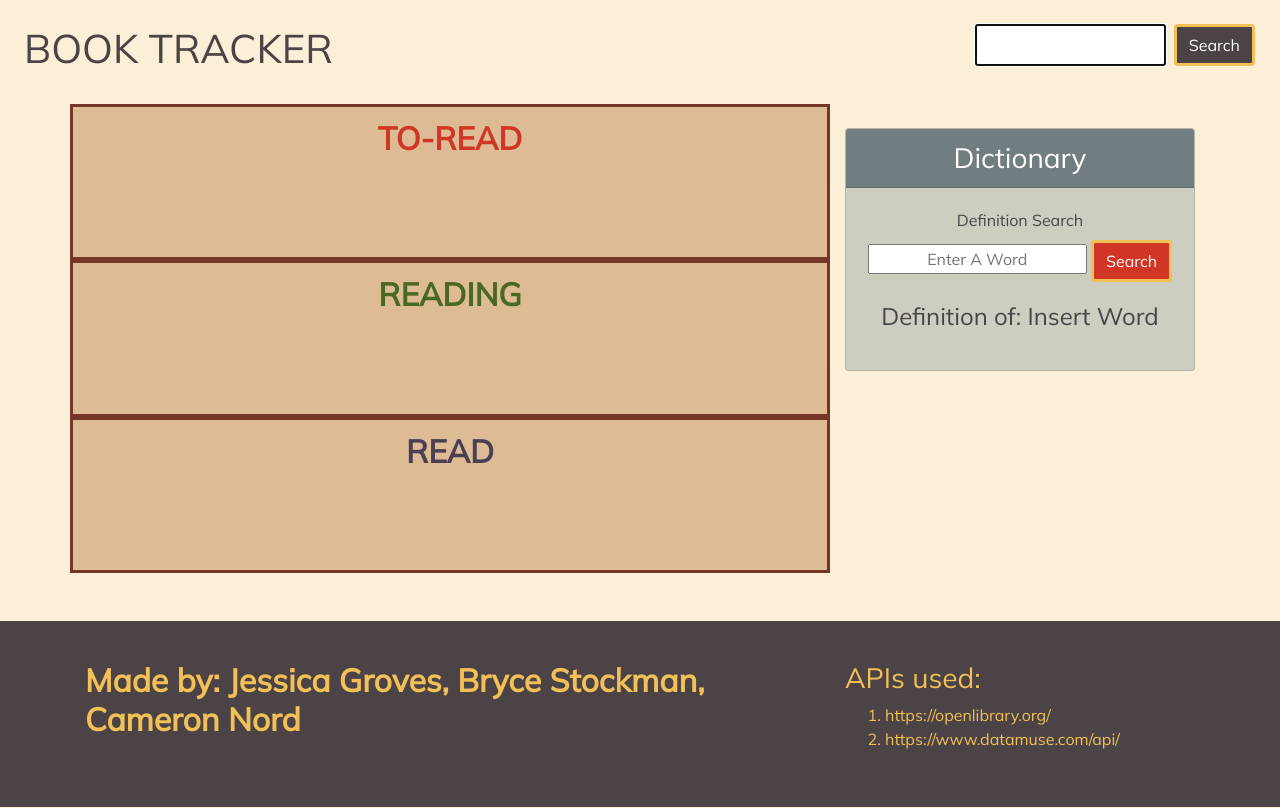
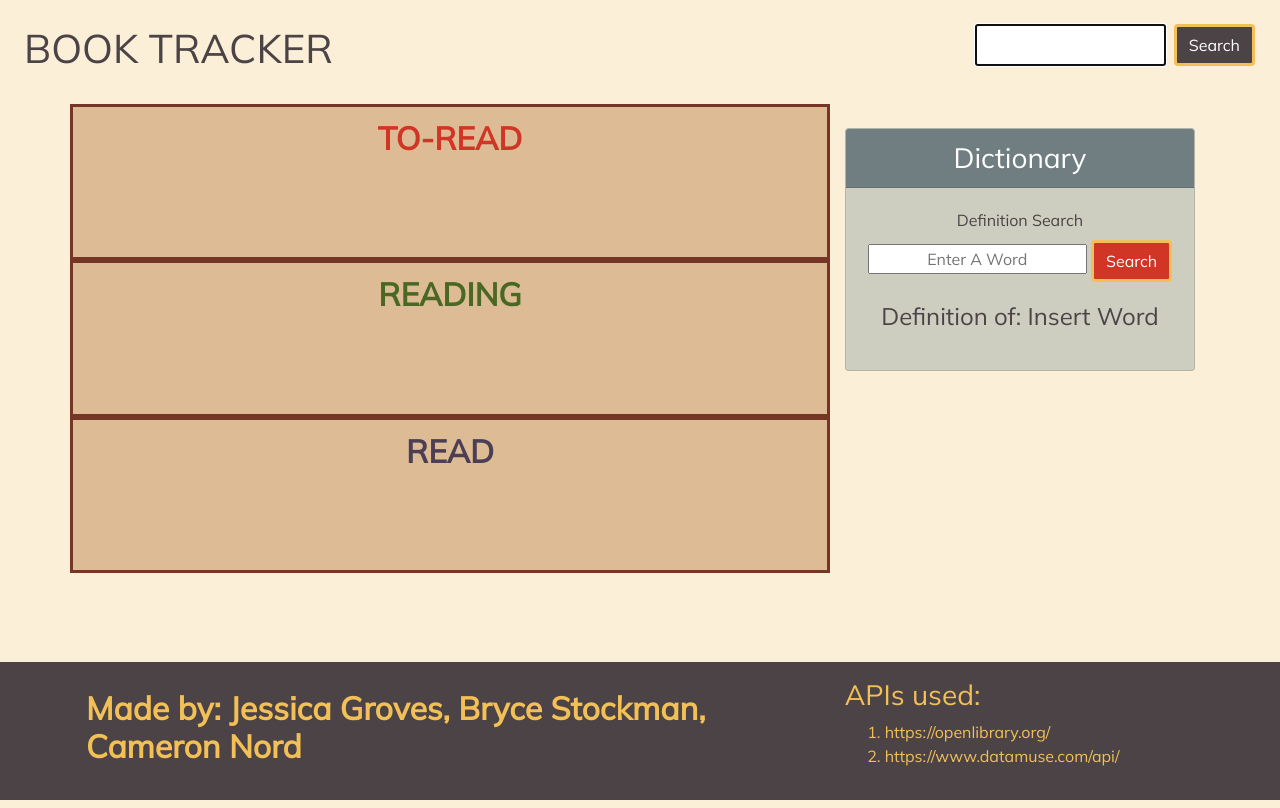
Before and after one commit to BryceStockman/personal-library-tracker, a plain HTML site: page index.html in a window 1280 px wide. Drawn offline with nearby package versions, Linux system fonts and the light colour scheme; a web font is replaced by a local one.

Commit message:
padding added to footer and content centered

```diff
--- a/assets/css/style.css
+++ b/assets/css/style.css
@@ -20,6 +20,7 @@ body {
   background-color: var(--main-bg-color);
   font-family: 'Mulish', sans-serif;
   color: var(--primary-color);
+  min-height: 100vh;
 }
 
 main {
@@ -131,9 +132,10 @@ h6:hover {
 /* FOOTER STYLES */
 footer {
   background: var(--primary-color);
-  padding: 40px 35px;
-  display: flex;
   justify-content: space-between;
+  position: absolute;
+  bottom: 0;
+  width: 100%;
 }
 
 footer h2,
--- a/index.html
+++ b/index.html
@@ -196,9 +196,9 @@
     </div>
 
     <footer>
-      <div class="container">
+      <div class="container p-3">
         <div class="row">
-          <h2 class="col-8 text-left">
+          <h2 class="col-8 text-left align-self-center">
             Made by: Jessica Groves, Bryce Stockman, Cameron Nord
           </h2>
           <div class="col-4 text-left">
```
